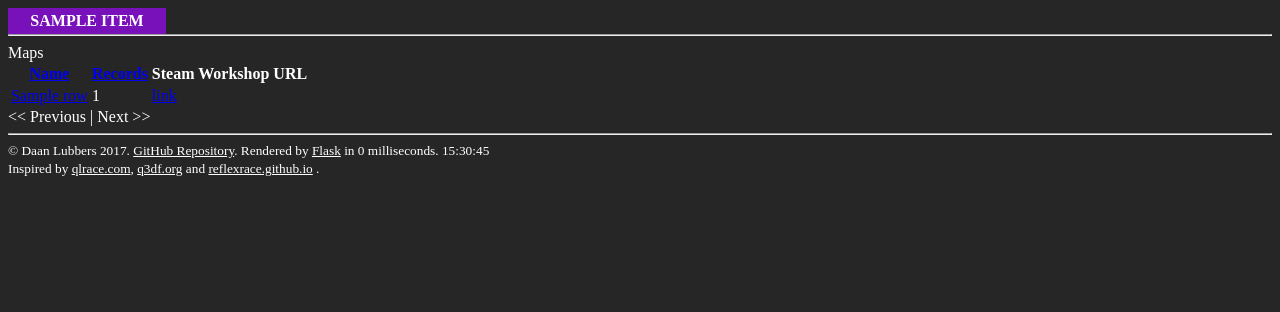
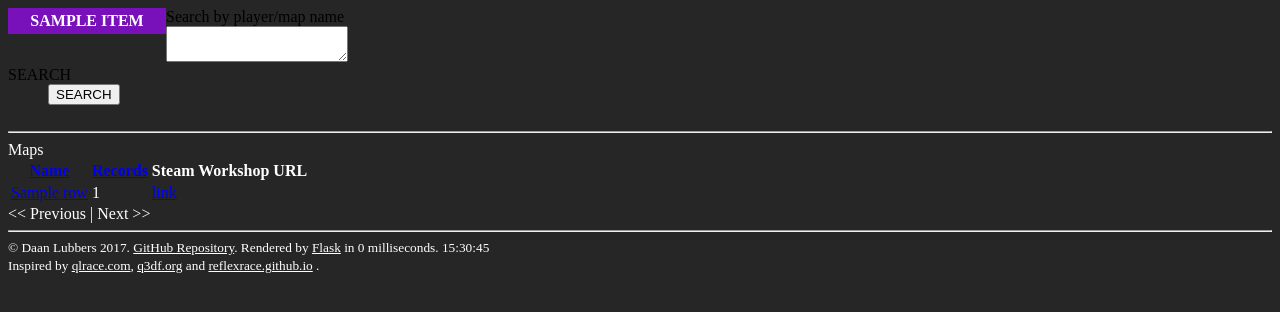
Before and after one commit to Daan4/qldf, a Flask app: template qldf/templates/maps.html in a window 1280 px wide. Shown: the top 312 px of the page. Run offline with Flask 2, Linux system fonts and the light colour scheme; the template is opened without the code that fills it: most values are stand-ins (such as "Sample title", 1, 10 or a date in 2020); some libraries are stand-ins or nearby versions.

Commit message:
Add search form on every page that extends base.html

```diff
--- a/qldf/templates/base.html
+++ b/qldf/templates/base.html
@@ -42,6 +42,8 @@
             </li>
         {% endfor %}
     </ul>
+    {% from "macros.html" import render_form %}
+    {{ render_form(g.search_form) }}
     <br><hr>
     {% with messages = get_flashed_messages() %}
         {% if messages %}
--- a/qldf/templates/index.html
+++ b/qldf/templates/index.html
@@ -1,7 +1,5 @@
 {% extends "base.html" %}
 {% block content %}
-{% from "macros.html" import render_form %}
-{{ render_form(search_form) }}
 Recent Records
 <table>
     <tr>
--- a/qldf/views.py
+++ b/qldf/views.py
@@ -4,17 +4,27 @@
 from .forms import SearchForm
 from sqlalchemy import func, desc, asc, literal
 from qldf import db
+from functools import wraps
 
 root = Blueprint('root', __name__, url_prefix='/', template_folder='templates', static_folder='static')
 
 
+def search_form(wrapped_function, *args, **kwargs):
+    """To be used on every routing function that extends base.html to handle the search form in the page header.
+    Requires methods GET and POST enabled"""
+    @wraps(wrapped_function)
+    def wrapper(*args, **kwargs):
+        if g.search_form.validate_on_submit() and g.search_form.search.data:
+            # redirect to search results if search was made
+            return redirect(url_for('root.search', search_string=g.search_form.search_string.data))
+        else:
+            return wrapped_function(*args, **kwargs)
+    return wrapper
+
+
 @root.route('/', methods=['GET', 'POST'])
+@search_form
 def index():
-    # Add search form
-    search_form = SearchForm()
-    if search_form.validate_on_submit() and search_form.search.data:
-        # redirect to search results if search was made
-        return redirect(url_for('root.search', search_string=search_form.search_string.data))
     # Get rows of recent records
     recent_records = db.session.query(Record.mode,
                                       Map.name.label('map_name'),
@@ -56,19 +66,20 @@
     return render_template('index.html',
                            recent_records=recent_records,
                            recent_world_records=recent_world_records,
-                           recent_maps=recent_maps,
-                           search_form=search_form)
+                           recent_maps=recent_maps)
 
 
-@root.route('servers/')
+@root.route('servers/', methods=['GET', 'POST'])
+@search_form
 def servers():
     return render_template('servers.html')
 
 
-@root.route('player/<string:steam_id>/', defaults={'page': 1, 'sortby': 'date', 'sortdir': 'desc'})
-@root.route('player/<string:steam_id>/<int:page>/<string:sortby>/<string:sortdir>/')
-@root.route('player/<string:steam_id>/<int:page>/<string:sortby>/', defaults={'sortdir': 'asc'})
-@root.route('player/<string:steam_id>/<int:page>/', defaults={'sortby': 'date', 'sortdir': 'desc'})
+@root.route('player/<string:steam_id>/', defaults={'page': 1, 'sortby': 'date', 'sortdir': 'desc'}, methods=['GET', 'POST'])
+@root.route('player/<string:steam_id>/<int:page>/<string:sortby>/<string:sortdir>/', methods=['GET', 'POST'])
+@root.route('player/<string:steam_id>/<int:page>/<string:sortby>/', defaults={'sortdir': 'asc'}, methods=['GET', 'POST'])
+@root.route('player/<string:steam_id>/<int:page>/', defaults={'sortby': 'date', 'sortdir': 'desc'}, methods=['GET', 'POST'])
+@search_form
 def player(page, steam_id, sortby, sortdir):
     """Show records and stats for a single player"""
     if sortdir == 'asc':
@@ -109,10 +120,11 @@
                            reverse_sortdir_on=sortby)
 
 
-@root.route('players/', defaults={'page': 1, 'sortby': 'name', 'sortdir': 'asc'})
-@root.route('players/<int:page>/', defaults={'sortby': 'name', 'sortdir': 'asc'})
-@root.route('players/<int:page>/<string:sortby>/<string:sortdir>/')
-@root.route('players/<int:page>/<string:sortby>/', defaults={'sortdir': 'asc'})
+@root.route('players/', defaults={'page': 1, 'sortby': 'name', 'sortdir': 'asc'}, methods=['GET', 'POST'])
+@root.route('players/<int:page>/', defaults={'sortby': 'name', 'sortdir': 'asc'}, methods=['GET', 'POST'])
+@root.route('players/<int:page>/<string:sortby>/<string:sortdir>/', methods=['GET', 'POST'])
+@root.route('players/<int:page>/<string:sortby>/', defaults={'sortdir': 'asc'}, methods=['GET', 'POST'])
+@search_form
 def players(page, sortby, sortdir):
     """Show a list of all players and their number of records and world records."""
     if sortdir == 'asc':
@@ -157,10 +169,11 @@
                            reverse_sortdir_on=sortby)
 
 
-@root.route('records/', defaults={'page': 1, 'sortby': 'date', 'sortdir': 'desc'})
-@root.route('records/<int:page>/', defaults={'sortby': 'date', 'sortdir': 'desc'})
-@root.route('records/<int:page>/<string:sortby>/<string:sortdir>/')
-@root.route('records/<int:page>/<string:sortby>/', defaults={'sortdir': 'asc'})
+@root.route('records/', defaults={'page': 1, 'sortby': 'date', 'sortdir': 'desc'}, methods=['GET', 'POST'])
+@root.route('records/<int:page>/', defaults={'sortby': 'date', 'sortdir': 'desc'}, methods=['GET', 'POST'])
+@root.route('records/<int:page>/<string:sortby>/<string:sortdir>/', methods=['GET', 'POST'])
+@root.route('records/<int:page>/<string:sortby>/', defaults={'sortdir': 'asc'}, methods=['GET', 'POST'])
+@search_form
 def records(page, sortby, sortdir):
     if sortdir == 'asc':
         sortdir = asc
@@ -186,10 +199,11 @@
                            reverse_sortdir_on=sortby)
 
 
-@root.route('map/<string:name>/', defaults={'page': 1, 'sortby': 'rank', 'sortdir': 'asc'})
-@root.route('map/<string:name>/<int:page>/', defaults={'sortby': 'rank', 'sortdir': 'asc'})
-@root.route('map/<string:name>/<int:page>/<string:sortby>/<string:sortdir>/')
-@root.route('map/<string:name>/<int:page>/<string:sortby>/', defaults={'sortdir': 'asc'})
+@root.route('map/<string:name>/', defaults={'page': 1, 'sortby': 'rank', 'sortdir': 'asc'}, methods=['GET', 'POST'])
+@root.route('map/<string:name>/<int:page>/', defaults={'sortby': 'rank', 'sortdir': 'asc'}, methods=['GET', 'POST'])
+@root.route('map/<string:name>/<int:page>/<string:sortby>/<string:sortdir>/', methods=['GET', 'POST'])
+@root.route('map/<string:name>/<int:page>/<string:sortby>/', defaults={'sortdir': 'asc'}, methods=['GET', 'POST'])
+@search_form
 def _map(page, name, sortby, sortdir):
     """Show records and data for a single map."""
     if sortdir == 'asc':
@@ -235,10 +249,11 @@
                            map_data=map_data)
 
 
-@root.route('maps/', defaults={'page': 1, 'sortby': 'map_name', 'sortdir': 'asc'})
-@root.route('maps/<int:page>/', defaults={'sortby': 'map_name', 'sortdir': 'asc'})
-@root.route('maps/<int:page>/<string:sortby>/<string:sortdir>/')
-@root.route('maps/<int:page>/<string:sortby>/', defaults={'sortdir': 'asc'})
+@root.route('maps/', defaults={'page': 1, 'sortby': 'map_name', 'sortdir': 'asc'}, methods=['GET', 'POST'])
+@root.route('maps/<int:page>/', defaults={'sortby': 'map_name', 'sortdir': 'asc'}, methods=['GET', 'POST'])
+@root.route('maps/<int:page>/<string:sortby>/<string:sortdir>/', methods=['GET', 'POST'])
+@root.route('maps/<int:page>/<string:sortby>/', defaults={'sortdir': 'asc'}, methods=['GET', 'POST'])
+@search_form
 def maps(page, sortby, sortdir):
     """Show a list of maps and the number of records on it as well as a workshop url."""
     if sortdir == 'asc':
@@ -261,9 +276,10 @@
                            reverse_sortdir_on=sortby)
 
 
-@root.route('search/', defaults={'page': 1, 'search_string': ''})
-@root.route('search/<string:search_string>/<int:page>')
-@root.route('search/<string:search_string>/', defaults={'page': 1})
+@root.route('search/', defaults={'page': 1, 'search_string': ''}, methods=['GET', 'POST'])
+@root.route('search/<string:search_string>/<int:page>', methods=['GET', 'POST'])
+@root.route('search/<string:search_string>/', defaults={'page': 1}, methods=['GET', 'POST'])
+@search_form
 def search(page, search_string):
     # subquery with player names
     sq = db.session.query(Player.id.label('id'),
@@ -295,6 +311,9 @@
 def before_request():
     # Save current time. Used to time request duration.
     g.start_time = time()
+    # Set up the search form for every request
+    # Every page that inherits from base.html has the search form
+    g.search_form = SearchForm()
 
 
 @root.after_app_request
```
